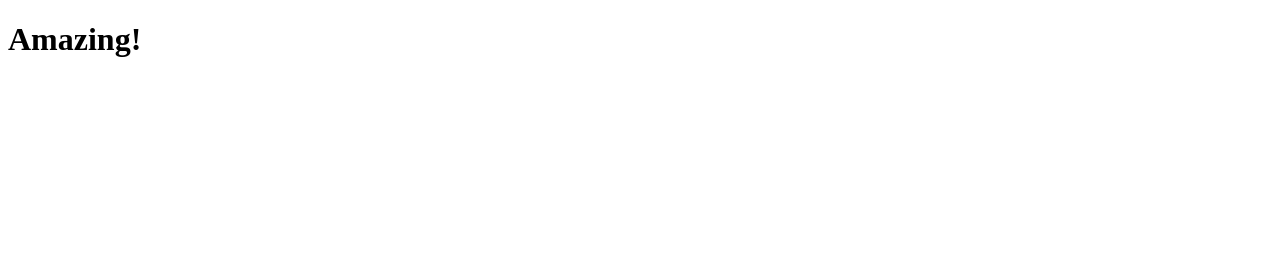
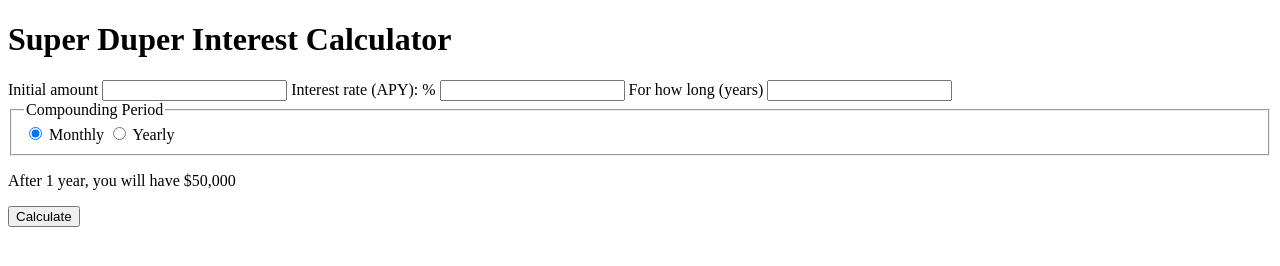
Before and after one commit to chris-tse/interest-calculator-steps, a plain HTML site: page index.html in a window 1280 px wide. Drawn offline with Linux system fonts and the light colour scheme.

Commit message:
Add base fields and result placeholder

```diff
--- a/index.html
+++ b/index.html
@@ -6,6 +6,31 @@
 		<title>Super Duper Interest Calculator</title>
 	</head>
 	<body>
-		<h1>Amazing!</h1>
+		<h1>Super Duper Interest Calculator</h1>
+
+		<label for="initial-amount">Initial amount</label>
+		<input type="number" id="initial-amount" />
+
+		<label for="interest-rate">Interest rate (APY): %</label>
+		<input type="number" id="interest-rate" />
+
+		<label for="years">For how long (years)</label>
+		<input type="number" id="years" />
+
+		<fieldset>
+			<legend>Compounding Period</legend>
+			<label>
+				<input type="radio" name="period" id="monthly" value="monthly" checked />
+				Monthly
+			</label>
+			<label>
+				<input type="radio" name="period" id="yearly" value="yearly" />
+				Yearly
+			</label>
+		</fieldset>
+
+		<p>After 1 year, you will have $50,000</p>
+
+		<button>Calculate</button>
 	</body>
 </html>
```
